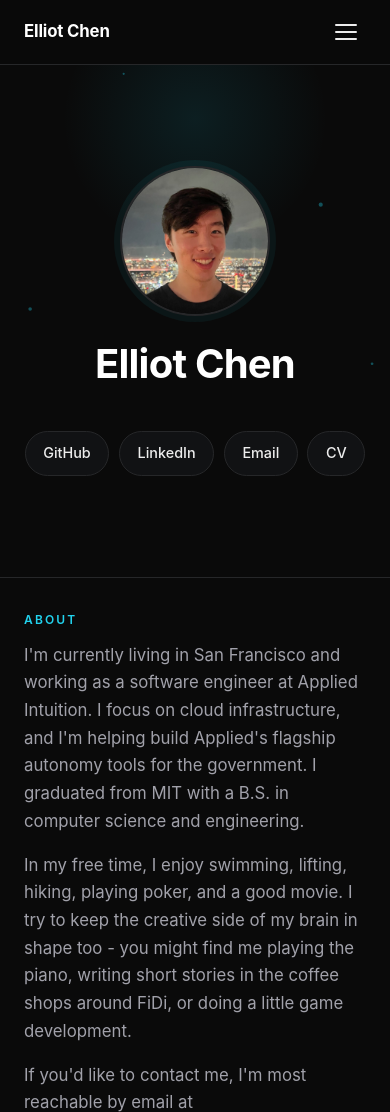
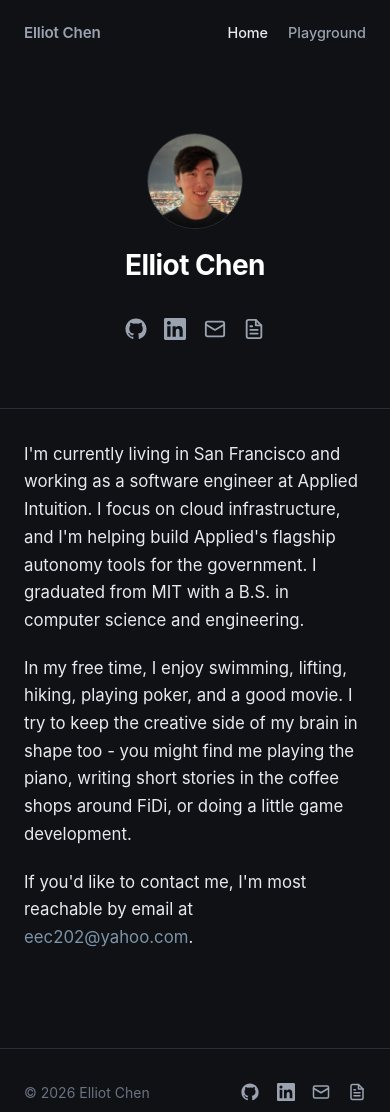
Before and after one commit to elliotchen02/elliotchen02.github.io, an Astro site: page / in a window 390 px wide. Shown: the top 1112 px of the page. Built offline with nearby package versions, Linux system fonts and the light colour scheme; Astro itself is replaced by a stand-in of ours; a web font is replaced by a local one.

Commit message:
feat(src): streamline design

```diff
--- a/src/components/Header.astro
+++ b/src/components/Header.astro
@@ -7,25 +7,19 @@ function isActive(href: string) {
   if (href === '/') return pathname === '/' || pathname === '';
   return pathname.startsWith(href);
 }
+
+const internalLinks = NAV_LINKS.filter((link) => !link.external);
 ---
 
 <header class="site-header">
   <div class="container header-inner">
     <a href="/" class="brand">{SITE.name}</a>
-
-    <input type="checkbox" id="nav-toggle" class="nav-toggle" />
-    <label for="nav-toggle" class="nav-burger" aria-label="Toggle navigation">
-      <span></span><span></span><span></span>
-    </label>
-
     <nav class="site-nav" aria-label="Primary">
       {
-        NAV_LINKS.map((link) => (
+        internalLinks.map((link) => (
           <a
             href={link.href}
-            class:list={['nav-link', { active: !link.external && isActive(link.href) }]}
-            target={link.external ? '_blank' : undefined}
-            rel={link.external ? 'noopener' : undefined}
+            class:list={['nav-link', { active: isActive(link.href) }]}
           >
             {link.label}
           </a>
@@ -36,121 +30,44 @@ function isActive(href: string) {
 </header>
 
 <style>
-  .site-header {
-    position: sticky;
-    top: 0;
-    z-index: 50;
-    backdrop-filter: blur(10px);
-    background: rgba(10, 10, 10, 0.72);
-    border-bottom: 1px solid var(--border);
-  }
-
   .header-inner {
     display: flex;
     align-items: center;
     justify-content: space-between;
-    height: 64px;
+    gap: 1rem;
+    padding-block: 1.25rem;
   }
 
   .brand {
-    font-weight: 700;
-    font-size: 1.05rem;
-    color: #fff;
+    font-weight: 600;
+    font-size: 0.95rem;
+    color: var(--text-muted);
     letter-spacing: -0.01em;
+    transition: color 0.15s ease;
   }
 
   .brand:hover {
-    color: var(--accent);
+    color: var(--text);
   }
 
   .site-nav {
     display: flex;
     align-items: center;
-    gap: 0.35rem;
+    gap: 1.25rem;
   }
 
   .nav-link {
-    position: relative;
     color: var(--text-muted);
-    font-size: 0.92rem;
+    font-size: 0.9rem;
     font-weight: 500;
-    padding: 0.45rem 0.75rem;
-    border-radius: 8px;
-    transition: color 0.15s ease, background 0.15s ease;
+    transition: color 0.15s ease;
   }
 
   .nav-link:hover {
-    color: #fff;
-    background: var(--surface);
+    color: var(--text);
   }
 
   .nav-link.active {
-    color: var(--accent);
-  }
-
-  .nav-toggle,
-  .nav-burger {
-    display: none;
-  }
-
-  @media (max-width: 600px) {
-    .nav-burger {
-      display: flex;
-      flex-direction: column;
-      justify-content: center;
-      gap: 5px;
-      width: 40px;
-      height: 40px;
-      cursor: pointer;
-      border-radius: 8px;
-    }
-
-    .nav-burger span {
-      display: block;
-      height: 2px;
-      width: 22px;
-      margin-inline: auto;
-      background: var(--text);
-      border-radius: 2px;
-      transition: 0.2s ease;
-    }
-
-    .site-nav {
-      position: absolute;
-      top: 64px;
-      left: 0;
-      right: 0;
-      flex-direction: column;
-      align-items: stretch;
-      gap: 0;
-      background: rgba(10, 10, 10, 0.97);
-      border-bottom: 1px solid var(--border);
-      padding: 0.5rem 1.5rem 1rem;
-      max-height: 0;
-      overflow: hidden;
-      transition: max-height 0.25s ease, padding 0.25s ease;
-      padding-block: 0;
-    }
-
-    .nav-link {
-      padding-block: 0.75rem;
-    }
-
-    .nav-toggle:checked ~ .site-nav {
-      max-height: 320px;
-      padding-block: 0.5rem 1rem;
-    }
-
-    .nav-toggle:checked ~ .nav-burger span:nth-child(1) {
-      transform: translateY(7px) rotate(45deg);
-    }
-
-    .nav-toggle:checked ~ .nav-burger span:nth-child(2) {
-      opacity: 0;
-    }
-
-    .nav-toggle:checked ~ .nav-burger span:nth-child(3) {
-      transform: translateY(-7px) rotate(-45deg);
-    }
+    color: var(--text);
   }
 </style>
--- /dev/null
+++ b/src/components/Hero.astro
@@ -0,0 +1,65 @@
+---
+import { SITE } from '../consts';
+import SocialLinks from './SocialLinks.astro';
+---
+
+<section class="hero">
+  <div class="container hero-inner">
+    <img
+      src="/assets/pics/headshot.jpeg"
+      alt="Portrait of Elliot Chen"
+      class="hero-avatar"
+      width="96"
+      height="96"
+      loading="eager"
+    />
+    <h1 class="hero-name">{SITE.name}</h1>
+    <p class="hero-tagline">{SITE.tagline}</p>
+
+    <div class="hero-actions">
+      <SocialLinks size={22} />
+    </div>
+  </div>
+</section>
+
+<style>
+  .hero {
+    border-bottom: 1px solid var(--border);
+  }
+
+  .hero-inner {
+    display: flex;
+    flex-direction: column;
+    align-items: center;
+    text-align: center;
+    padding-block: clamp(3rem, 8vh, 5rem);
+  }
+
+  .hero-avatar {
+    width: 96px;
+    height: 96px;
+    border-radius: 50%;
+    object-fit: cover;
+    border: 1px solid var(--border);
+  }
+
+  .hero-name {
+    margin-top: 1.25rem;
+    font-size: clamp(1.75rem, 4vw, 2.5rem);
+  }
+
+  .hero-tagline {
+    margin-top: 0.75rem;
+    max-width: 540px;
+    color: var(--text-muted);
+    font-size: 1.05rem;
+  }
+
+  .hero-actions {
+    margin-top: 1.5rem;
+    display: flex;
+    flex-wrap: wrap;
+    gap: 0.6rem;
+    justify-content: center;
+  }
+</style>
--- a/src/components/ParticlesHero.astro
+++ /dev/null
@@ -1,147 +0,0 @@
----
-import { SITE } from '../consts';
----
-
-<section class="hero">
-  <div id="particles" class="hero-particles" aria-hidden="true"></div>
-  <div class="hero-glow" aria-hidden="true"></div>
-
-  <div class="container hero-inner">
-    <img
-      src="/assets/pics/headshot.jpeg"
-      alt="Portrait of Elliot Chen"
-      class="hero-avatar"
-      width="160"
-      height="160"
-      loading="eager"
-    />
-    <h1 class="hero-name">{SITE.name}</h1>
-    <p class="hero-tagline">{SITE.tagline}</p>
-
-    <div class="hero-actions">
-      <a href={SITE.github} target="_blank" rel="noopener" class="btn">GitHub</a>
-      <a href={SITE.linkedin} target="_blank" rel="noopener" class="btn">LinkedIn</a>
-      <a href={`mailto:${SITE.email}`} class="btn">Email</a>
-      <a href={SITE.cv} target="_blank" rel="noopener" class="btn">CV</a>
-    </div>
-  </div>
-</section>
-
-<style>
-  .hero {
-    position: relative;
-    overflow: hidden;
-    border-bottom: 1px solid var(--border);
-  }
-
-  .hero-particles {
-    position: absolute;
-    inset: 0;
-    z-index: 0;
-  }
-
-  .hero-glow {
-    position: absolute;
-    top: -20%;
-    left: 50%;
-    transform: translateX(-50%);
-    width: 80vw;
-    height: 80vw;
-    max-width: 900px;
-    max-height: 900px;
-    background: radial-gradient(circle, rgba(34, 211, 238, 0.1) 0%, rgba(34, 211, 238, 0) 60%);
-    pointer-events: none;
-    z-index: 0;
-  }
-
-  .hero-inner {
-    position: relative;
-    z-index: 1;
-    display: flex;
-    flex-direction: column;
-    align-items: center;
-    text-align: center;
-    padding-block: clamp(4rem, 12vh, 8rem);
-  }
-
-  .hero-avatar {
-    width: 150px;
-    height: 150px;
-    border-radius: 50%;
-    object-fit: cover;
-    border: 2px solid var(--border);
-    box-shadow: 0 0 0 6px rgba(34, 211, 238, 0.06);
-  }
-
-  .hero-name {
-    margin-top: 1.5rem;
-    font-size: clamp(2.5rem, 7vw, 4rem);
-  }
-
-  .hero-tagline {
-    margin-top: 0.9rem;
-    max-width: 540px;
-    color: var(--text-muted);
-    font-size: 1.05rem;
-  }
-
-  .hero-actions {
-    margin-top: 1.75rem;
-    display: flex;
-    flex-wrap: wrap;
-    gap: 0.6rem;
-    justify-content: center;
-  }
-</style>
-
-<script>
-  import { tsParticles } from '@tsparticles/engine';
-  import { loadSlim } from '@tsparticles/slim';
-
-  async function initParticles() {
-    const container = document.getElementById('particles');
-    if (!container) return;
-
-    const reduceMotion = window.matchMedia('(prefers-reduced-motion: reduce)').matches;
-
-    await loadSlim(tsParticles);
-    await tsParticles.load({
-      id: 'particles',
-      options: {
-        fpsLimit: 60,
-        fullScreen: { enable: false },
-        background: { color: 'transparent' },
-        particles: {
-          number: { value: 45, density: { enable: true } },
-          color: { value: '#22d3ee' },
-          links: {
-            enable: true,
-            color: '#22d3ee',
-            distance: 150,
-            opacity: 0.18,
-            width: 1,
-          },
-          move: {
-            enable: !reduceMotion,
-            speed: 0.5,
-            outModes: { default: 'out' },
-          },
-          opacity: { value: 0.35 },
-          size: { value: { min: 1, max: 2.5 } },
-        },
-        interactivity: {
-          events: {
-            onHover: { enable: !reduceMotion, mode: 'grab' },
-            resize: { enable: true },
-          },
-          modes: {
-            grab: { distance: 160, links: { opacity: 0.4 } },
-          },
-        },
-        detectRetina: true,
-      },
-    });
-  }
-
-  initParticles();
-</script>
--- /dev/null
+++ b/src/components/SocialLinks.astro
@@ -0,0 +1,60 @@
+---
+import { SITE } from '../consts';
+
+interface Props {
+  size?: number;
+  class?: string;
+}
+
+const { size = 20, class: className } = Astro.props;
+---
+
+<nav class:list={['social-links', className]} aria-label="Social">
+  <a href={SITE.github} target="_blank" rel="noopener" aria-label="GitHub">
+    <svg width={size} height={size} viewBox="0 0 24 24" fill="currentColor" aria-hidden="true">
+      <path
+        d="M12 .5C5.73.5.5 5.73.5 12a11.5 11.5 0 0 0 7.86 10.92c.58.1.79-.25.79-.56 0-.28-.01-1.02-.02-2-3.2.7-3.88-1.54-3.88-1.54-.53-1.34-1.29-1.7-1.29-1.7-1.05-.72.08-.7.08-.7 1.16.08 1.77 1.19 1.77 1.19 1.03 1.77 2.7 1.26 3.36.96.1-.75.4-1.26.73-1.55-2.55-.29-5.23-1.28-5.23-5.68 0-1.25.45-2.28 1.18-3.08-.12-.29-.51-1.46.11-3.05 0 0 .97-.31 3.18 1.18a11 11 0 0 1 5.79 0c2.2-1.49 3.17-1.18 3.17-1.18.63 1.59.24 2.76.12 3.05.74.8 1.18 1.83 1.18 3.08 0 4.41-2.69 5.39-5.25 5.67.41.36.78 1.06.78 2.14 0 1.55-.01 2.8-.01 3.18 0 .31.21.67.8.56A11.5 11.5 0 0 0 23.5 12C23.5 5.73 18.27.5 12 .5Z"
+      ></path>
+    </svg>
+  </a>
+  <a href={SITE.linkedin} target="_blank" rel="noopener" aria-label="LinkedIn">
+    <svg width={size} height={size} viewBox="0 0 24 24" fill="currentColor" aria-hidden="true">
+      <path
+        d="M20.45 20.45h-3.56v-5.57c0-1.33-.02-3.04-1.85-3.04-1.85 0-2.14 1.45-2.14 2.94v5.67H9.34V9h3.42v1.56h.05c.48-.9 1.64-1.85 3.37-1.85 3.6 0 4.27 2.37 4.27 5.46v6.28ZM5.34 7.43a2.07 2.07 0 1 1 0-4.14 2.07 2.07 0 0 1 0 4.14ZM7.12 20.45H3.55V9h3.57v11.45ZM22.22 0H1.77C.79 0 0 .77 0 1.73v20.54C0 23.23.79 24 1.77 24h20.45c.98 0 1.78-.77 1.78-1.73V1.73C24 .77 23.2 0 22.22 0Z"
+      ></path>
+    </svg>
+  </a>
+  <a href={`mailto:${SITE.email}`} aria-label="Email">
+    <svg width={size} height={size} viewBox="0 0 24 24" fill="none" stroke="currentColor" stroke-width="2" stroke-linecap="round" stroke-linejoin="round" aria-hidden="true">
+      <rect x="2" y="4" width="20" height="16" rx="2"></rect>
+      <path d="m2 7 10 6 10-6"></path>
+    </svg>
+  </a>
+  <a href={SITE.cv} target="_blank" rel="noopener" aria-label="CV" class="cv-link">
+    <svg width={size} height={size} viewBox="0 0 24 24" fill="none" stroke="currentColor" stroke-width="2" stroke-linecap="round" stroke-linejoin="round" aria-hidden="true">
+      <path d="M14 2H6a2 2 0 0 0-2 2v16a2 2 0 0 0 2 2h12a2 2 0 0 0 2-2V8z"></path>
+      <path d="M14 2v6h6"></path>
+      <path d="M8 13h8"></path>
+      <path d="M8 17h8"></path>
+      <path d="M8 9h2"></path>
+    </svg>
+  </a>
+</nav>
+
+<style>
+  .social-links {
+    display: flex;
+    align-items: center;
+    gap: 1.1rem;
+  }
+
+  .social-links a {
+    display: inline-flex;
+    color: var(--text-muted);
+    transition: color 0.15s ease;
+  }
+
+  .social-links a:hover {
+    color: var(--text);
+  }
+</style>
--- a/src/consts.ts
+++ b/src/consts.ts
@@ -9,6 +9,6 @@ export const SITE = {
 
 export const NAV_LINKS = [
   { href: '/', label: 'Home' },
-  { href: '/random/', label: 'Random' },
+  { href: '/playground/', label: 'Playground' },
   { href: SITE.cv, label: 'CV', external: true },
 ];
--- a/src/pages/index.astro
+++ b/src/pages/index.astro
@@ -1,15 +1,14 @@
 ---
 import BaseLayout from '../layouts/BaseLayout.astro';
-import ParticlesHero from '../components/ParticlesHero.astro';
+import Hero from '../components/Hero.astro';
 import { SITE } from '../consts';
 ---
 
 <BaseLayout>
-  <ParticlesHero />
+  <Hero />
 
   <section class="section about-section">
     <div class="container about">
-      <p class="eyebrow">About</p>
       <p class="about-text">
         I'm currently living in San Francisco and working as a software engineer at Applied Intuition.
         I focus on cloud infrastructure, and I'm helping build Applied's
@@ -36,23 +35,15 @@ import { SITE } from '../consts';
 
   .about {
     max-width: var(--reading-width);
-  }
-
-  .about .eyebrow {
-    margin-bottom: 0.75rem;
-  }
-
-  .about h2 {
-    margin-top: 0.5rem;
-    margin-bottom: 1.25rem;
+    margin-inline: 0;
   }
 
   .about-text + .about-text {
-    margin-top: 1rem;
+    margin-top: 1.25rem;
   }
 
   .about-text {
-    color: var(--text-muted);
+    color: var(--text);
     font-size: 1.05rem;
   }
 </style>
--- a/src/styles/global.css
+++ b/src/styles/global.css
@@ -1,15 +1,15 @@
 :root {
-  --bg: #0a0a0a;
-  --surface: #111214;
-  --surface-2: #161719;
-  --border: #262729;
-  --border-hover: #3a3c3f;
-  --text: #ededed;
-  --text-muted: #a1a1aa;
-  --text-faint: #71717a;
-  --accent: #22d3ee;
-  --accent-strong: #06b6d4;
-  --accent-dim: rgba(34, 211, 238, 0.12);
+  --bg: #0f1115;
+  --surface: #161a20;
+  --surface-2: #1c2128;
+  --border: #2a2f37;
+  --border-hover: #3a414b;
+  --text: #e6e9ee;
+  --text-muted: #9aa3af;
+  --text-faint: #6b7280;
+  --accent: #7c93a8;
+  --accent-strong: #93a8bc;
+  --accent-dim: rgba(124, 147, 168, 0.14);
   --max-width: 1100px;
   --reading-width: 720px;
   --radius: 12px;
@@ -54,7 +54,7 @@ a {
 }
 
 a:hover {
-  color: #67e8f9;
+  color: var(--accent-strong);
 }
 
 img {
@@ -126,7 +126,7 @@ pre code {
   letter-spacing: 0.18em;
   font-size: 0.75rem;
   font-weight: 600;
-  color: var(--accent);
+  color: var(--text-faint);
 }
 
 /* Buttons */
@@ -149,20 +149,19 @@ pre code {
   border-color: var(--border-hover);
   background: var(--surface-2);
   color: #fff;
-  transform: translateY(-1px);
 }
 
 .btn-primary {
-  background: var(--accent);
-  border-color: var(--accent);
-  color: #05161a;
+  background: var(--accent-dim);
+  border-color: var(--border-hover);
+  color: var(--text);
   font-weight: 600;
 }
 
 .btn-primary:hover {
-  background: #67e8f9;
-  border-color: #67e8f9;
-  color: #05161a;
+  background: var(--surface-2);
+  border-color: var(--accent);
+  color: #fff;
 }
 
 /* Cards */
@@ -179,9 +178,8 @@ pre code {
 }
 
 .card:hover {
-  border-color: var(--accent);
+  border-color: var(--border-hover);
   background: var(--surface-2);
-  transform: translateY(-3px);
 }
 
 .card-grid {
```
Also changed, not shown: src/components/Footer.astro (+2 -20 lines), src/pages/playground.astro (renamed from src/pages/random.astro, +8 -8 lines).
